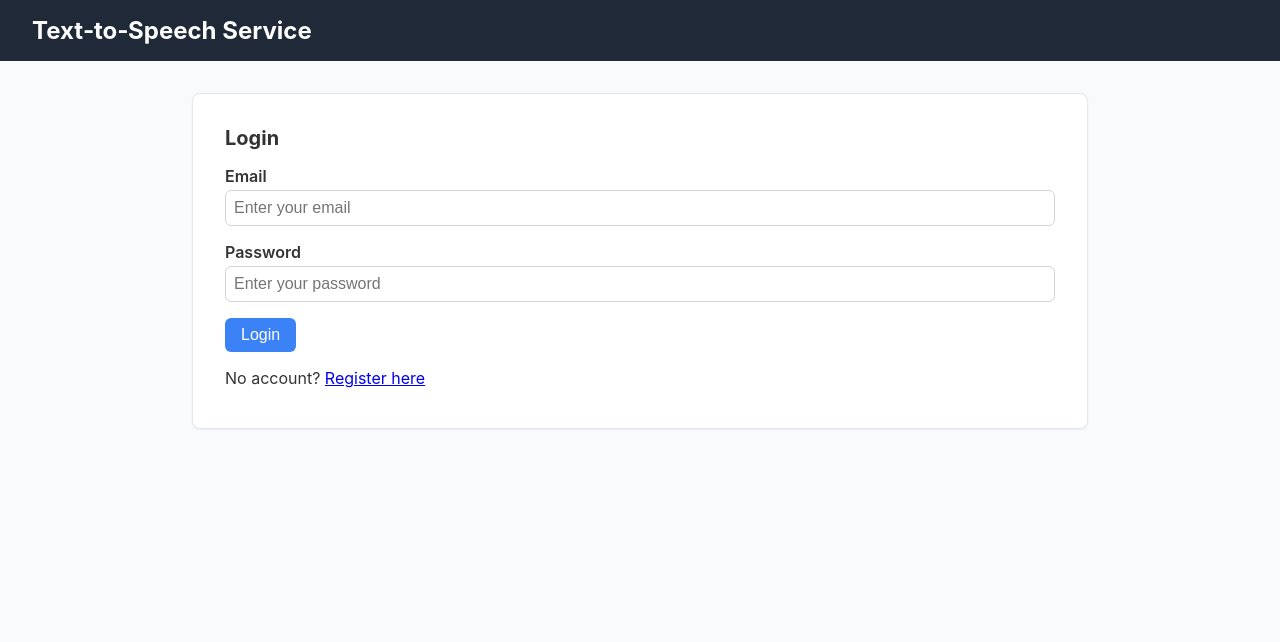
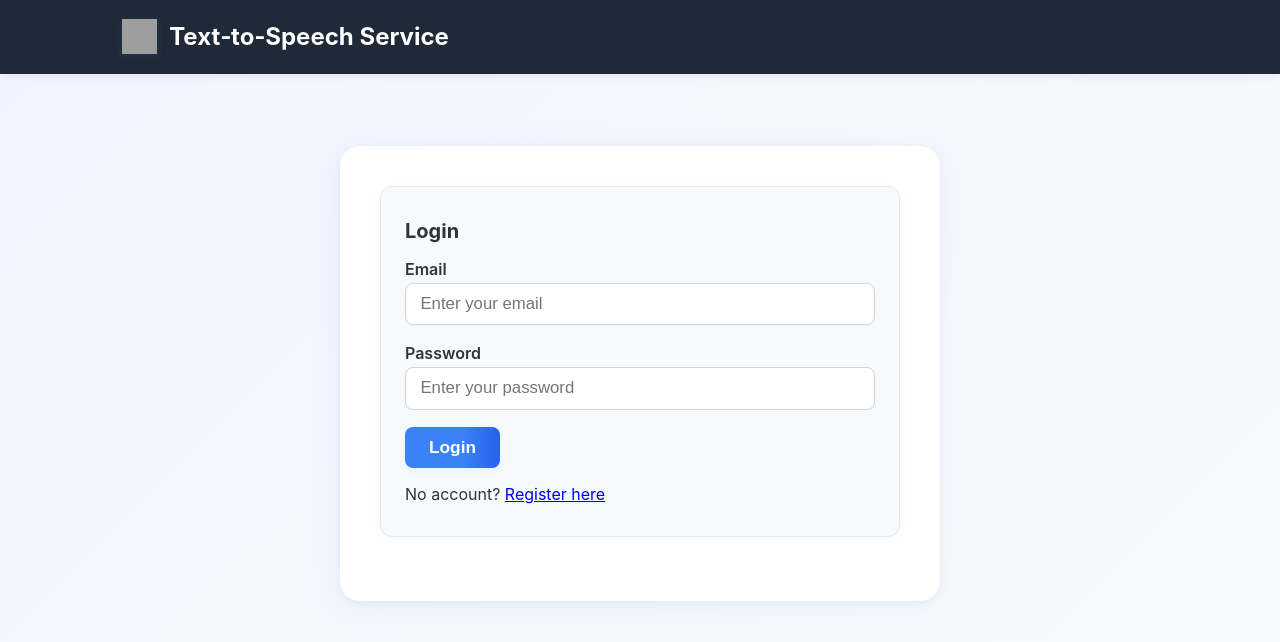
Before and after one commit to danishirfan21/Text-to-Speech-API, a website: page tts-api-service/frontend/index.html in a window 1280 px wide. Drawn offline with Linux system fonts and the light colour scheme; grey boxes are pictures that could not be loaded.

Commit message:
ui improvement

```diff
--- a/tts-api-service/frontend/index.html
+++ b/tts-api-service/frontend/index.html
@@ -8,13 +8,19 @@
   </head>
   <body>
     <header>
+      <div class="header-content">
+        <div class="logo-title">
+          <img src="https://cdn.jsdelivr.net/gh/twitter/twemoji@14.0.2/assets/svg/1f50a.svg" alt="Speaker Icon" class="logo-icon" />
           <h1>Text‑to‑Speech Service</h1>
+        </div>
         <nav id="user-nav" class="hidden">
           <span id="user-email"></span>
           <button id="logout-button" type="button">Logout</button>
         </nav>
+      </div>
     </header>
     <main>
+      <div class="main-card">
         <!-- Authentication section -->
         <div id="auth-section">
           <!-- Login form -->
@@ -163,6 +169,7 @@
           <a id="download-link" href="" download>Download</a>
           </div>
         </div>
+      </div>
     </main>
     <script src="script.js"></script>
   </body>
--- a/tts-api-service/frontend/style.css
+++ b/tts-api-service/frontend/style.css
@@ -5,9 +5,8 @@
 
 body {
   margin: 0;
-  font-family: -apple-system, BlinkMacSystemFont, 'Segoe UI', Roboto,
-    'Helvetica Neue', Arial, sans-serif;
-  background-color: #f9fafb;
+  font-family: -apple-system, BlinkMacSystemFont, 'Segoe UI', Roboto, 'Helvetica Neue', Arial, sans-serif;
+  background: linear-gradient(135deg, #f0f4ff 0%, #f9fafb 100%);
   color: #333;
   display: flex;
   flex-direction: column;
@@ -15,12 +14,32 @@ body {
 }
 
 header {
-  background-color: #1f2937;
+  background: #1f2937;
   color: #fff;
-  padding: 1rem 2rem;
+  padding: 0;
+  box-shadow: 0 2px 8px rgba(31, 41, 55, 0.08);
+}
+
+.header-content {
+  max-width: 1100px;
+  margin: 0 auto;
   display: flex;
   justify-content: space-between;
   align-items: center;
+  padding: 1.2rem 2rem;
+}
+
+.logo-title {
+  display: flex;
+  align-items: center;
+  gap: 0.75rem;
+}
+
+.logo-icon {
+  width: 2.2rem;
+  height: 2.2rem;
+  vertical-align: middle;
+  filter: drop-shadow(0 2px 4px rgba(59, 130, 246, 0.15));
 }
 
 header h1 {
@@ -36,10 +55,21 @@ header nav {
 
 main {
   flex: 1;
-  padding: 2rem;
-  max-width: 960px;
+  padding: 2.5rem 1rem 2.5rem 1rem;
+  display: flex;
+  justify-content: center;
+  align-items: flex-start;
+}
+
+.main-card {
+  background: #fff;
+  border-radius: 1.25rem;
+  box-shadow: 0 6px 32px 0 rgba(59, 130, 246, 0.08), 0 1.5px 6px 0 rgba(31, 41, 55, 0.04);
+  padding: 2.5rem 2.5rem 2rem 2.5rem;
+  max-width: 600px;
   width: 100%;
-  margin: 0 auto;
+  margin: 2rem 0;
+  transition: box-shadow 0.2s;
 }
 
 .hidden {
@@ -47,12 +77,12 @@ main {
 }
 
 .form-container {
-  background-color: #fff;
+  background: #f7fafd;
   border: 1px solid #e5e7eb;
-  border-radius: 0.5rem;
-  padding: 2rem;
+  border-radius: 0.75rem;
+  padding: 2rem 1.5rem 1.5rem 1.5rem;
   margin-bottom: 2rem;
-  box-shadow: 0 1px 2px rgba(0, 0, 0, 0.05);
+  box-shadow: 0 2px 8px rgba(59, 130, 246, 0.06);
 }
 
 .form-container h2 {
@@ -73,29 +103,44 @@ input[type='number'],
 select,
 textarea {
   width: 100%;
-  padding: 0.5rem;
-  margin-bottom: 1rem;
-  border: 1px solid #d1d5db;
-  border-radius: 0.375rem;
-  background-color: #fff;
-  font-size: 1rem;
+  padding: 0.65rem 0.9rem;
+  margin-bottom: 1.1rem;
+  border: 1.5px solid #d1d5db;
+  border-radius: 0.5rem;
+  background: #fff;
+  font-size: 1.05rem;
+  transition: border 0.2s, box-shadow 0.2s;
+  box-shadow: 0 1px 2px rgba(59, 130, 246, 0.03);
+}
+
+input[type='email']:focus,
+input[type='password']:focus,
+input[type='number']:focus,
+select:focus,
+textarea:focus {
+  border: 1.5px solid #3b82f6;
+  outline: none;
+  box-shadow: 0 2px 8px rgba(59, 130, 246, 0.10);
 }
 
 button[type='submit'],
 button#logout-button {
-  padding: 0.5rem 1rem;
+  padding: 0.6rem 1.5rem;
   border: none;
-  border-radius: 0.375rem;
-  background-color: #3b82f6;
+  border-radius: 0.5rem;
+  background: linear-gradient(90deg, #3b82f6 60%, #2563eb 100%);
   color: #fff;
-  font-size: 1rem;
+  font-size: 1.08rem;
+  font-weight: 600;
   cursor: pointer;
-  transition: background-color 0.2s ease-in-out;
+  box-shadow: 0 2px 8px rgba(59, 130, 246, 0.08);
+  transition: background 0.2s, box-shadow 0.2s;
 }
 
 button[type='submit']:hover,
 button#logout-button:hover {
-  background-color: #2563eb;
+  background: linear-gradient(90deg, #2563eb 60%, #3b82f6 100%);
+  box-shadow: 0 4px 16px rgba(59, 130, 246, 0.13);
 }
 
 .error-message {
@@ -125,24 +170,31 @@ button#logout-button:hover {
 
 #synth-result {
   margin-top: 1.5rem;
-  background-color: #f3f4f6;
-  padding: 1rem;
-  border-radius: 0.5rem;
+  background: #f3f6fa;
+  padding: 1.2rem 1rem 1rem 1rem;
+  border-radius: 0.75rem;
   border: 1px solid #e5e7eb;
+  box-shadow: 0 1.5px 6px rgba(59, 130, 246, 0.06);
 }
 
 #synth-result h3 {
   margin-top: 0;
+  font-size: 1.15rem;
+  font-weight: 700;
+  color: #2563eb;
 }
 
 #download-link {
   display: inline-block;
   margin-top: 0.5rem;
-  color: #3b82f6;
+  color: #2563eb;
   text-decoration: none;
   font-weight: 600;
+  font-size: 1.05rem;
+  transition: color 0.2s;
 }
 
 #download-link:hover {
   text-decoration: underline;
+  color: #3b82f6;
 }
```
Lines whose indentation alone changed are shown as unchanged.
